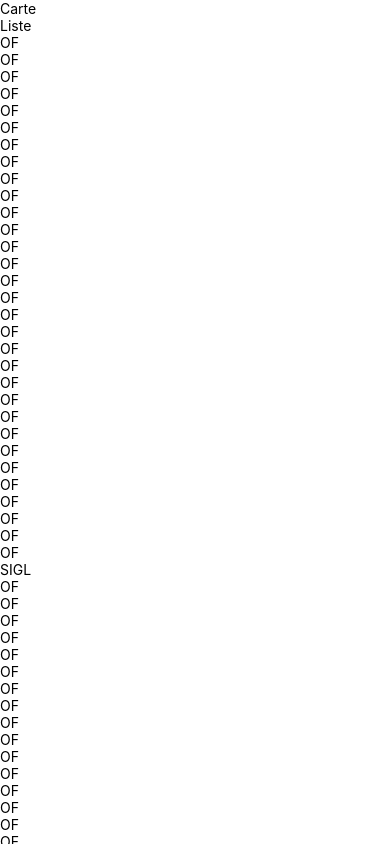
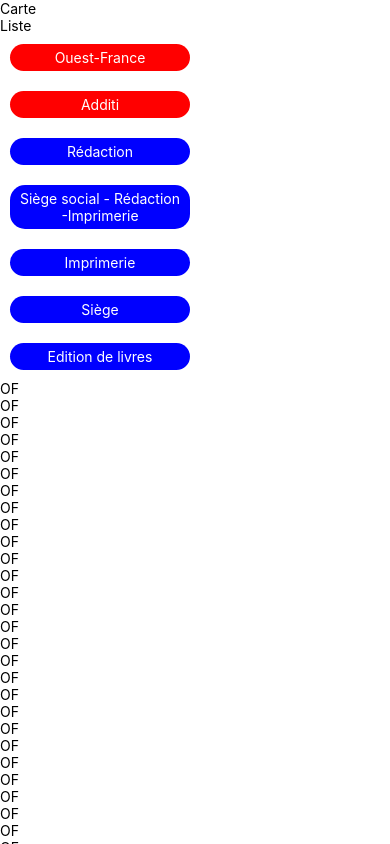
Before and after one commit to dies-iris/Micro-appli-Ouest-France, a React Native app: screen / in a window 390 px wide. Shown: the top 844 px of the page. Built offline with nearby package versions, Linux system fonts and the light colour scheme; what @react-native-mapbox-gl/maps would draw is missing.

Commit message:
+Filtres (Liste et Main aussi changés)

```diff
--- /dev/null
+++ b/App/components/Filtres.js
@@ -0,0 +1,70 @@
+import React, {Component} from 'react';
+import {View, Text, TouchableHighlight, StyleSheet, Dimensions} from 'react-native';
+import DATA from '../consts/data';
+
+export default class Filtres extends Component {
+    constructor(props){
+        super(props);
+        this.state = {
+            societe : null,
+            filterByGroup : null
+        }
+    }
+
+    onlyUnique(value, index, self) {
+        return self.indexOf(value) === index;
+    }
+
+    render(){
+        const filiales = DATA.map(adress => adress.groupeparent);
+        const uniqueFilial = filiales.filter(this.onlyUnique);
+        const activites = DATA.map(adress => adress.typeBatiment);
+        const uniqueActivite = activites.filter(this.onlyUnique);
+        return(
+            <View>
+                <View style={styles.main}>
+                    {
+                        uniqueFilial.map((groupe, i) =>
+                            <TouchableHighlight key={i} style={{width:200}} onPress={() => this.props.filterByGroup(groupe)}>
+                                <Text style={styles.tag}>{groupe}</Text>
+                            </TouchableHighlight>
+                            )
+                    }
+                </View>
+                <View>
+                    {
+                        uniqueActivite.map((activite, i) =>
+                            <TouchableHighlight key={i} style={{width:200}} onPress={() => this.props.filterByActivity(activite)}>
+                                <Text style={styles.tagActivite}>{activite}</Text>
+                            </TouchableHighlight>
+                        )
+                    }
+                </View>
+            </View>
+
+        )
+    }
+}
+
+const styles=StyleSheet.create({
+    main : {
+        flexDirection : 'row',
+        flexWrap : "wrap"
+    },
+    tag : {
+        backgroundColor : "red",
+        color : 'white',
+        borderRadius : 15,
+        textAlign : "center",
+        padding : 5,
+        margin : 10
+    },
+    tagActivite : {
+        backgroundColor : "blue",
+        color : 'white',
+        borderRadius : 15,
+        textAlign : "center",
+        padding : 5,
+        margin : 10
+    }
+})
--- a/App/components/Liste.js
+++ b/App/components/Liste.js
@@ -1,5 +1,5 @@
 import React, {Component} from 'react';
-import {View, Text} from 'react-native';
+import {View, Text, ScrollView} from 'react-native';
 
 export default class Liste extends Component {
     constructor(props){
@@ -10,14 +10,19 @@
     render(){
 
         return(
-            <View style={{flex:1}}>
-                {
-                    this.props.adresses.map((adress, i) =>{
-                        return <Text key={i}>{adress.societe}</Text>
-                    })
-                }
-            </View>
+            <ScrollView>
+                <View style={{flex:1}}>
+                    {
+                        this.props.adresses.map((adress, i) =>{
+                            return (
+                            <View key={i}>
+                                <Text >{adress.societe}</Text>
+                            </View>
+                        )})
+                    }
+                </View>
 
+            </ScrollView>
         )
     }
 }
--- a/App/components/Marker.js
+++ /dev/null
@@ -1,37 +0,0 @@
-import React, {Component} from 'react';
-import MapboxGL from "@react-native-mapbox-gl/maps";
-import Geo from '../images/placeholder.png'
-
-
-export default class Marker extends Component {
-    constructor(props) {
-      super(props);
-    }
-
-
-    render() {
-      const { coordinates} = this.props;
-
-      const features = {
-        type: 'Feature',
-        geometry: {
-          type: 'Point',
-          coordinates: [-0.556417, 47.475031],
-        }
-      }
-      console.warn(features);
-      return (
-        <MapboxGL.ShapeSource
-          id='markers_shapesource'
-          shape={{ type: 'FeatureCollection', features }}
-        >
-          <MapboxGL.SymbolLayer
-               id="markers_symbollayer"
-              //  style={{
-              //    iconImage: Geo
-              //  }}
-          />
-        </MapboxGL.ShapeSource>
-      );
-    }
-  }
--- a/App/views/Main.js
+++ b/App/views/Main.js
@@ -3,20 +3,40 @@
 import Liste from '../components/Liste';
 import DATA from '../consts/data';
 import Carte from '../components/Carte';
+import Filtres from '../components/Filtres';
 
 export default class Main extends Component {
     constructor(props){
         super(props);
         this.state = {
-            carte : false
+            carte : false,
+            adresses : DATA
         }
         this.changeContext = this.changeContext.bind(this);
+        this.filterByGroup = this.filterByGroup.bind(this);
+        this.filterByActivity = this.filterByActivity.bind(this);
     }
 
     changeContext(){
         this.setState(prevState => ({
             carte: !prevState.carte
         }))
+    }
+
+    filterByGroup(societe){
+        let adr = DATA.filter(adress => adress.groupeparent === societe);
+        this.setState(prevState => ({
+            adresses : adr
+        }));
+        console.warn(societe);
+    }
+
+    filterByActivity(activite){
+        let adr = this.state.adresses.filter(adress => adress.typeBatiment == activite);
+        this.setState(prevState => ({
+            adresses : adr
+        }));
+        console.warn(activite);
     }
 
     render(){
@@ -32,14 +52,15 @@
                     <Text>Liste</Text>
                     </TouchableHighlight>
                 </View>
+                <Filtres filterByGroup={this.filterByGroup} filterByActivity={this.filterByActivity}/>
                 <View style={styles.container}>
                 {
                     this.state.carte ?
 
-                    <Carte/>
+                    null
 
                     :
-                    <Liste adresses={DATA} style={{flex:1}}/>
+                    <Liste adresses={this.state.adresses} style={{flex:1}}/>
                 }
                 </View>
             </View>
```
